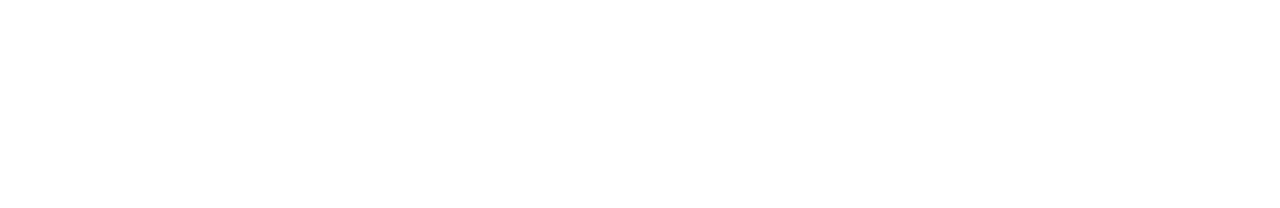
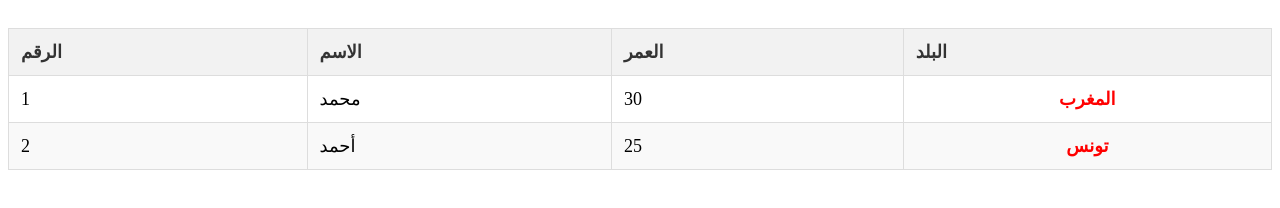
Before and after one commit to ihab7655/canada, a plain HTML site: page index.html in a window 1280 px wide. Drawn offline with Linux system fonts and the light colour scheme.

Commit message:
Update index.html

```diff
--- a/index.html
+++ b/index.html
@@ -50,6 +50,37 @@
                 padding: 8px;
             }
         }
+    </style>
+</head>
+<body>
+    <div class="table-container">
+        <table>
+            <thead>
+                <tr>
+                    <th>الرقم</th>
+                    <th>الاسم</th>
+                    <th>العمر</th>
+                    <th>البلد</th>
+                </tr>
+            </thead>
+            <tbody>
+                <tr>
+                    <td>1</td>
+                    <td>محمد</td>
+                    <td>30</td>
+                    <td>المغرب</td>
+                </tr>
+                <tr>
+                    <td>2</td>
+                    <td>أحمد</td>
+                    <td>25</td>
+                    <td>تونس</td>
+                </tr>
+                <!-- أضف المزيد من الصفوف هنا -->
+            </tbody>
+        </table>
+    </div>
+
     <script>
         const countries = [
             "Algeria", "Bahrain", "Comoros", "Djibouti", "Egypt", "Iraq", "Jordan", "Kuwait",
```
Lines whose indentation alone changed are shown as unchanged.
